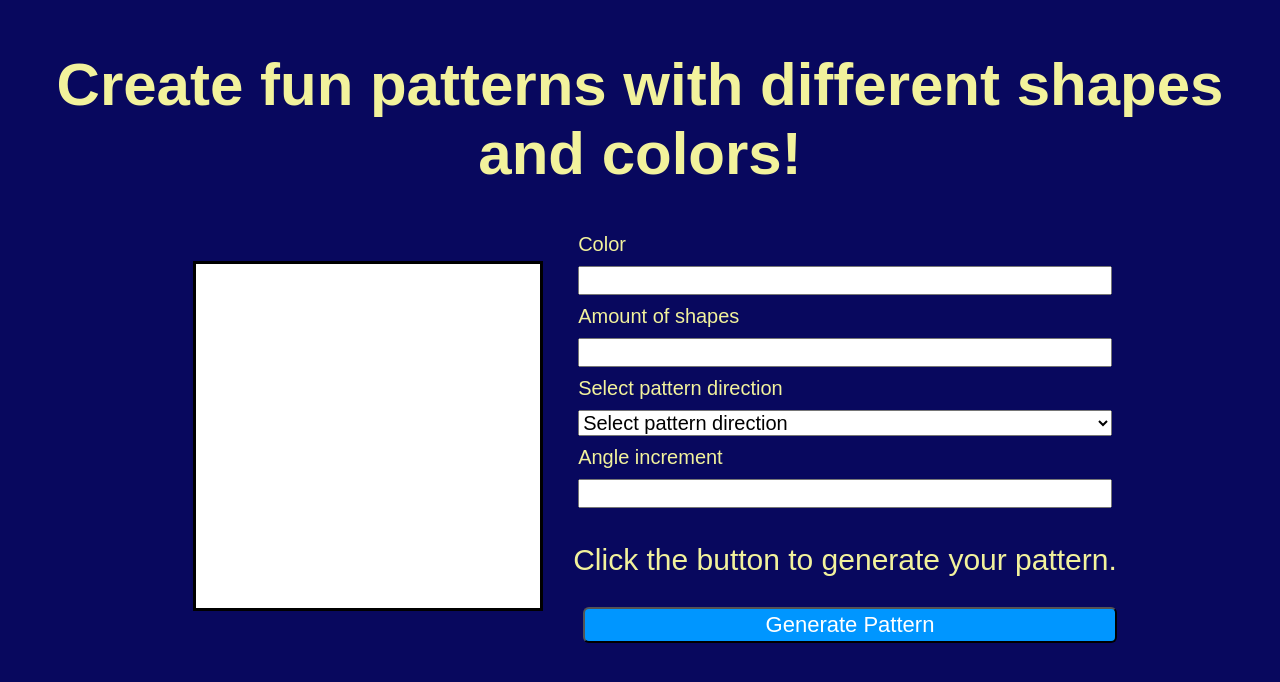
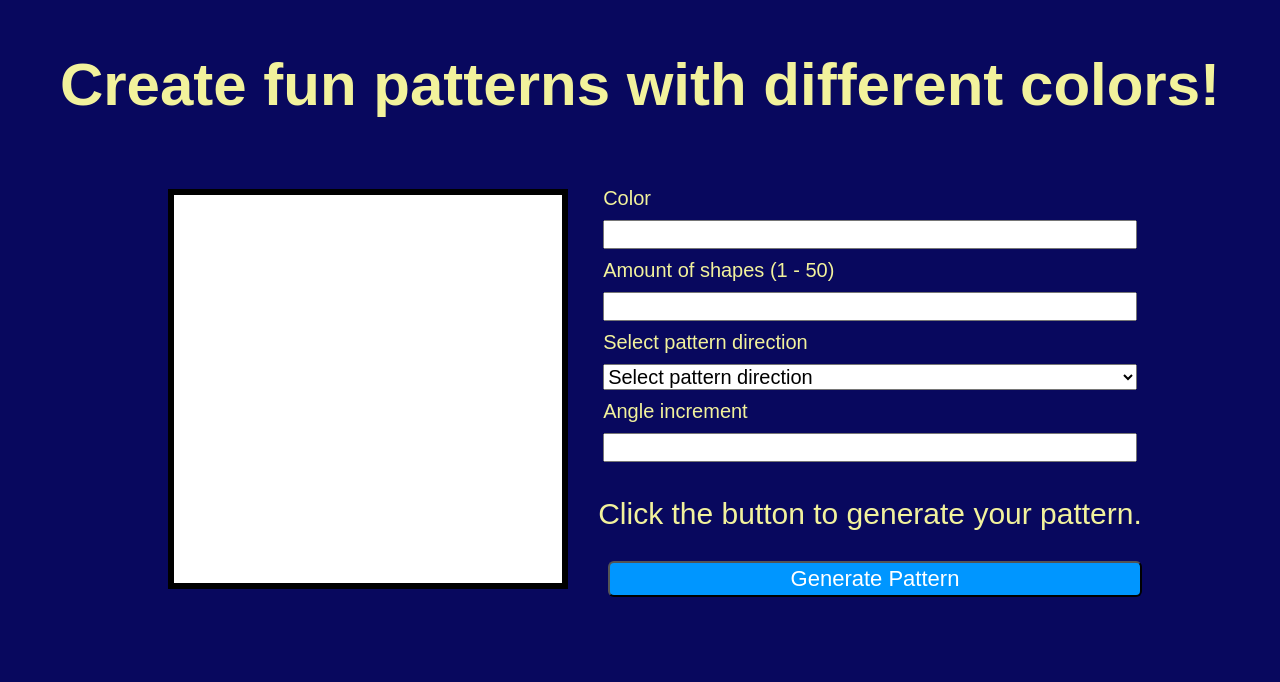
Before and after one commit to SantiagoRF1907/pattern-generatorJS, a plain HTML site: page index.html in a window 1280 px wide. Drawn offline with Linux system fonts and the light colour scheme.

Commit message:
Changed text content and updated some styles

```diff
--- a/index.html
+++ b/index.html
@@ -8,15 +8,16 @@
     <script src="script.js" defer></script>
   </head>
   <body>
-    <h1>Create fun patterns with different shapes and colors!</h1>
+    <h1>Create fun patterns with different colors!</h1>
     <div class="shapeContainer">
       <div class="frame"></div>
       <form id="shapeForm">
         <!-- Color -->
+
         <label for="color">Color</label>
         <input type="text" id="color" name="color"/>
         <!-- Amount of shapes -->
-        <label for="shapesAmount">Amount of shapes</label>
+        <label for="shapesAmount">Amount of shapes (1 - 50)</label>
         <input
           type="text"
           id="shapesAmount"
--- a/script.js
+++ b/script.js
@@ -9,8 +9,9 @@ function generatePattern() {
   const direction = form.elements["direction"].value;
   const angleIncrement = form.elements["angleIncrement"].value;
 
-  console.log(color);
-  console.log(shapesAmount);
+  console.log(`Shape color: ${color}`);
+  console.log(`Amount of shapes: ${shapesAmount}`);
+
   // Clear frame before generating new pattern
   frame.innerHTML = "";
 
@@ -41,5 +42,10 @@ function generatePattern() {
     shape.style.transform = `rotate(${angle}deg)`;
     shape.style.backgroundColor = color;
     frame.appendChild(shape);
+
+    // Change shape border color in case background color is black
+    if (color == "black") {
+      shape.style.border = "solid white 1px";
+    }
   }
 }
--- a/style.css
+++ b/style.css
@@ -28,10 +28,10 @@ h1 {
   justify-content: center;
   align-items: center;
   margin: 30px;
-  border: solid black 3px;
+  border: solid black 6px;
   background-color: white;
-  height: 350px;
-  width: 350px;
+  height: 400px;
+  width: 400px;
 }
 
 button {
```
